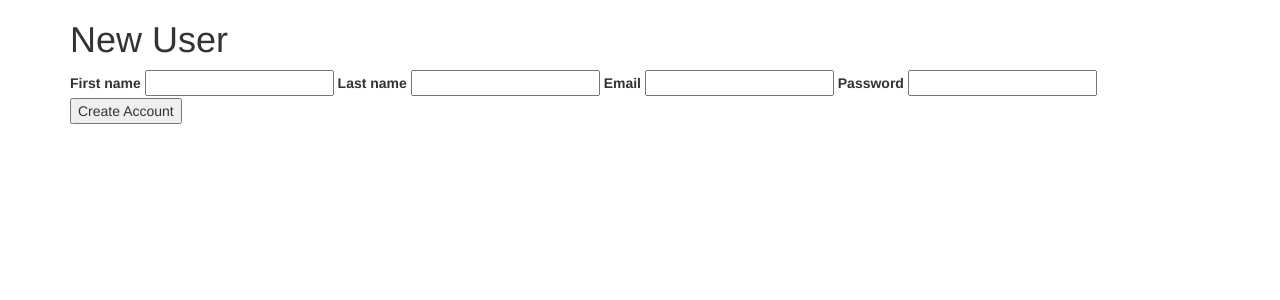
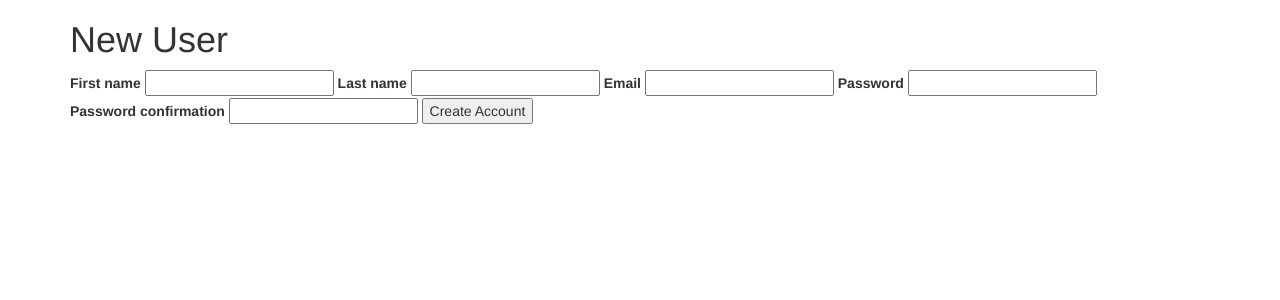
Before and after one commit to estiens/crowdfunder, a Rails app: page /users/new in a window 1280 px wide. Shown: the part 50-350 px from the top of the page. Run offline with Rails 7, Linux system fonts and the light colour scheme; style sheets or scripts are compiled from the project's sources; parts of the project's set-up code (start-up, migrations or seed data) failed here and were passed over; some libraries are stand-ins or nearby versions.

Commit message:
working on password confirmation and sorcery

```diff
--- a/app/models/user.rb
+++ b/app/models/user.rb
@@ -1,10 +1,12 @@
 class User < ActiveRecord::Base
   authenticates_with_sorcery!
   # attr_accessible :title, :body
-  attr_accessible :first_name, :last_name, :email, :password
+  attr_accessible :first_name, :last_name, :email, :password, :password_confirmation
   has_many :projects
   has_many :pledges
 
   validates :first_name, :last_name, :email, presence: true
+  validates_confirmation_of :password, :message => "should match confirmation", :if => :password
+
   # validates :email, uniqueness: true
 end
--- a/app/views/users/new.html.erb
+++ b/app/views/users/new.html.erb
@@ -9,6 +9,8 @@
 	<%= f.email_field :email %>
 	<%= f.label "Password"%>
 	<%= f.password_field :password %>
+	<%= f.label "Password Confirmation"%>
+	<%= f.password_field :password_confirmation %>
 	<%= f.submit "Create Account" %>
 
 	<% unless f.object.errors.empty? %>
```
